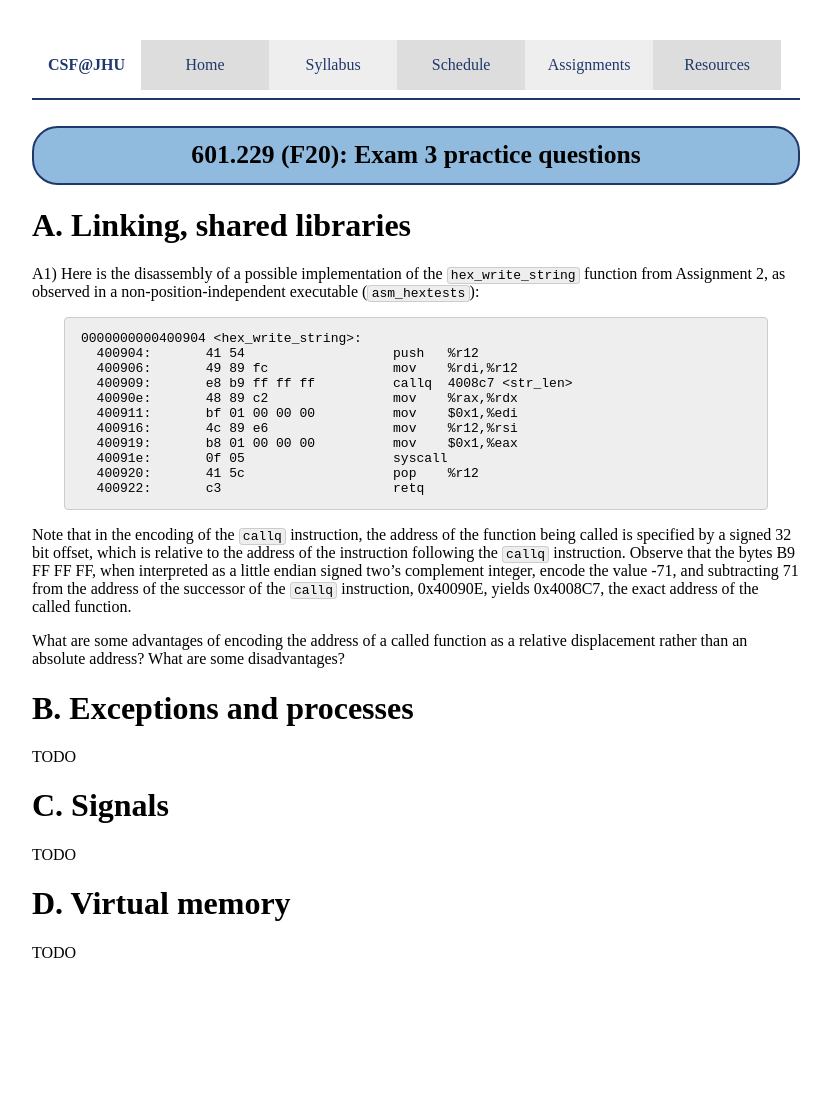
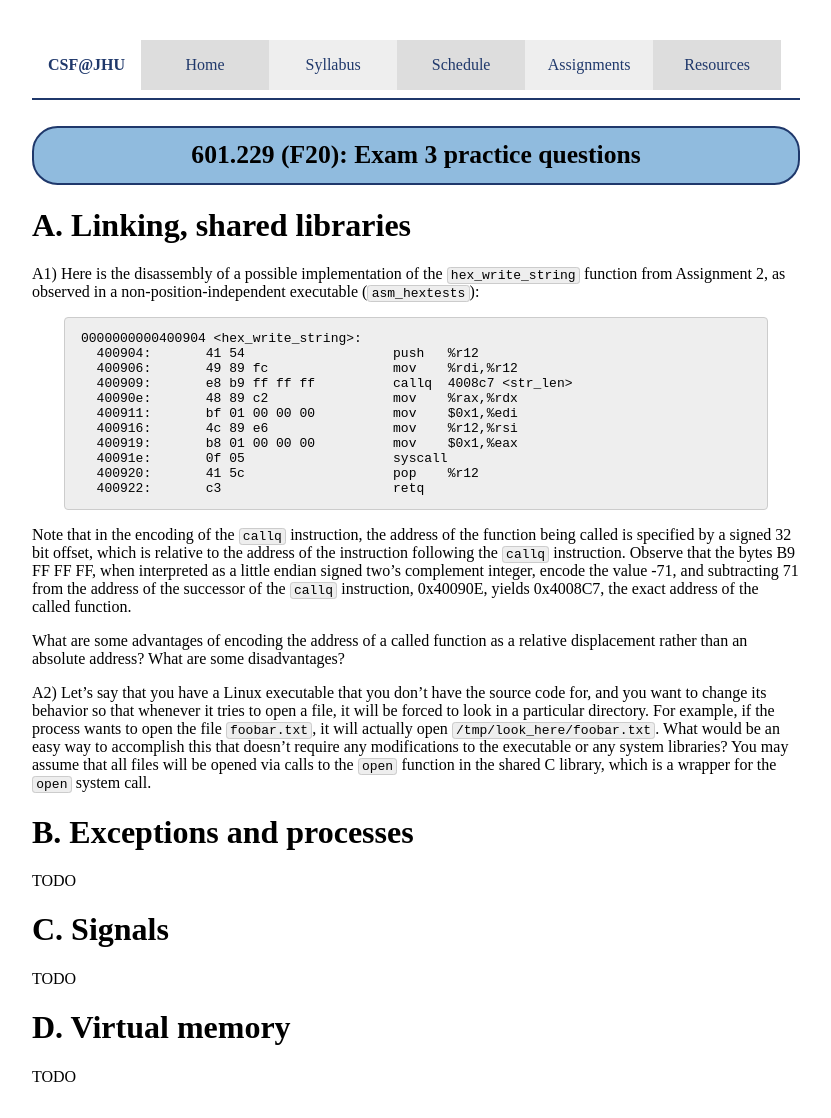
Before and after one commit to jhucsf/fall2020, a Jekyll site: the page built from resources/exam3review.md, in a window 1280 px wide. Shown: the whole page, without its empty margins (224-1055 px from the left). Built offline with Jekyll 4.4.1, drawn with Linux system fonts in a browser that asks for light colours; before the commit the page ends 994 px from its top, so only the background shows below that.

Commit message:
another linking question

```diff
--- a/resources/exam3review.md
+++ b/resources/exam3review.md
@@ -25,6 +25,8 @@ Note that in the encoding of the `callq` instruction, the address of the functio
 
 What are some advantages of encoding the address of a called function as a relative displacement rather than an absolute address?  What are some disadvantages?
 
+A2) Let's say that you have a Linux executable that you don't have the source code for, and you want to change its behavior so that whenever it tries to open a file, it will be forced to look in a particular directory.  For example, if the process wants to open the file `foobar.txt`, it will actually open `/tmp/look_here/foobar.txt`.  What would be an easy way to accomplish this that doesn't require any modifications to the executable or any system libraries?  You may assume that all files will be opened via calls to the `open` function in the shared C library, which is a wrapper for the `open` system call.
+
 # B. Exceptions and processes
 
 TODO
```
